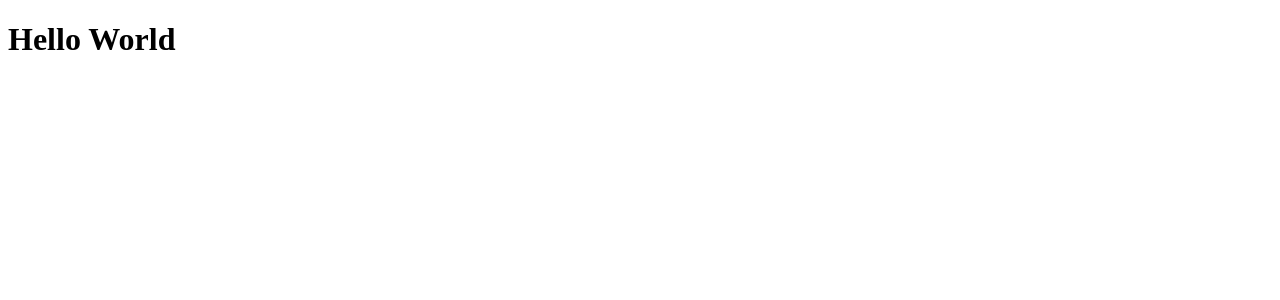
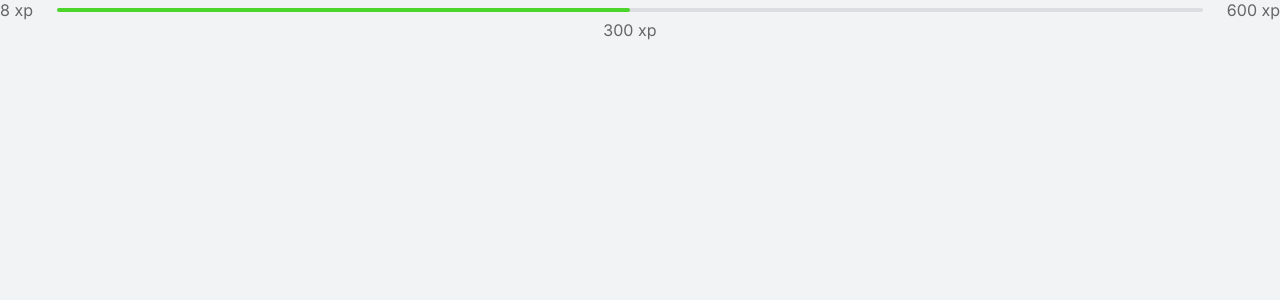
Before and after one commit to i-ramoss/Next-Level-Week-4-ReactJS, a Next.js app in the folder moveit-next/: page / in a window 1280 px wide. Shown: the top 300 px of the page. Built offline with nearby package versions, Linux system fonts and the light colour scheme.

Commit message:
feat: add experience bar component
chore: create document for static information

```diff
--- a/moveit-next/pages/index.tsx
+++ /dev/null
@@ -1,5 +0,0 @@
-export default function Home() {
-  return (
-    <h1>Hello World</h1>
-  )
-}
--- /dev/null
+++ b/moveit-next/src/components/ExperienceBar.tsx
@@ -0,0 +1,13 @@
+export function ExperienceBar() {
+  return (
+    <header className="experience-bar">
+      <span>8 xp</span>
+      <div>
+        <div style={{ width: '50% '}}/>
+
+        <span className="current-experience" style={{ left: '50%' }}>300 xp</span>
+      </div>
+      <span>600 xp</span>
+    </header>
+  );
+}
--- a/moveit-next/pages/_app.tsx
+++ b/moveit-next/src/pages/_app.tsx
@@ -1,3 +1,5 @@
+import '../styles/global.css'
+
 function MyApp({ Component, pageProps }) {
   return <Component {...pageProps} />
 }
--- /dev/null
+++ b/moveit-next/src/pages/_document.tsx
@@ -0,0 +1,19 @@
+import Document, { Html, Head, Main, NextScript } from 'next/document';
+
+export default class MyDocument extends Document {
+  render() {
+    return (
+      <Html>
+        <Head>
+          <link rel="preconnect" href="https://fonts.googleapis.com" />
+          <link href="https://fonts.googleapis.com/css2?family=Inter:wght@400;500;600&family=Rajdhani:wght@600&display=swap" rel="stylesheet" />
+        </Head>
+
+        <body>
+          <Main />
+          <NextScript />
+        </body>
+      </Html>
+    )
+  }
+}
--- /dev/null
+++ b/moveit-next/src/pages/index.tsx
@@ -0,0 +1,7 @@
+import { ExperienceBar } from "../components/ExperienceBar";
+
+export default function Home() {
+  return (
+    <ExperienceBar />
+  )
+}
--- /dev/null
+++ b/moveit-next/src/styles/global.css
@@ -0,0 +1,89 @@
+* {
+  margin: 0;
+  padding: 0;
+  box-sizing: border-box;
+}
+
+:root {
+  --white: #fff;
+  --background: #F2F3F5;
+  --gray-line: #DCDDE0;
+  --text: #666666;
+  --text-highlight: #B3B9FF;
+  --title: #2E384D;
+  --red: #E83F5B;
+  --green: #4CD62B;
+  --blue: #5965E0;
+  --blue-dark: #4953B8;
+  --blue-twitter: #2AA9E0;
+}
+
+body {
+  background: var(--background);
+  color: var(--text);
+}
+
+body, input, text-area, button {
+  font: 400 16px 'Inter', sans-serif;
+}
+
+button {
+  cursor: pointer;
+}
+
+a {
+  color: inherit;
+  text-decoration: none;
+}
+
+@media(max-width: 1080px) {
+  html {
+    font-size: 93.75%;
+  }
+}
+
+@media(max-width: 720px) {
+  html {
+    font-size: 87.5%;
+  }
+}
+
+.container {
+  height: 100vh;
+  max-width: 992px;
+  margin: 0 auto;
+  padding: 2.5rem 2rem;
+
+  display: flex;
+  flex-direction: column;
+}
+
+.experience-bar {
+  display: flex;
+  align-items: center;
+}
+
+.experience-bar span {
+  font-size: 1rem;
+}
+
+.experience-bar > div {
+  flex: 1;
+  height: 4px;
+  border-radius: 4px;
+  background: var(--gray-line);
+  margin: 0 1.5rem;
+  position: relative;
+}
+
+.experience-bar > div > div {
+  height: 4px;
+  border-radius: 4px;
+  background: var(--green);
+}
+
+span.current-experience {
+  position: absolute;
+  top: 12px;
+  transform: translateX(-50%);
+}
```
Also changed, not shown: moveit-next/.eslintrc.json (added).
